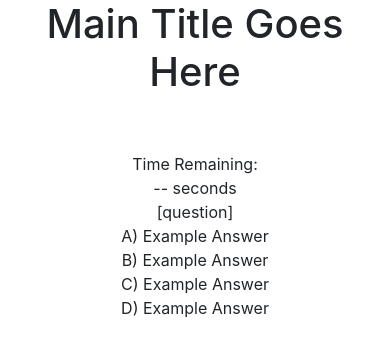
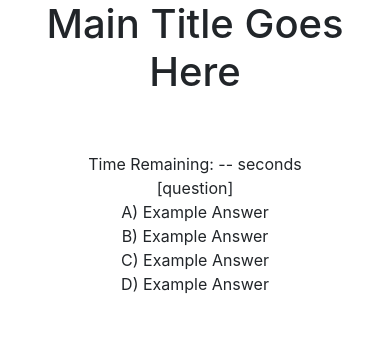
Before and after one commit to LandGod/TriviaGame, a plain HTML site: page index.html in a window 390 px wide. Drawn offline with nearby package versions, Linux system fonts and the light colour scheme.

Commit message:
Changed time remaining column to span entire container as there was no reason for it to be smaller and this caused text wrapping on smaller screens.

```diff
--- a/index.html
+++ b/index.html
@@ -28,7 +28,7 @@
 
                 <!-- Timer Remaining -->
                 <div class="row justify-content-center mx-auto">
-                    <div class="col-6 col-md-5 text-center mx-auto">
+                    <div class="col-12 col-md-10 text-center mx-auto">
                         Time Remaining: <span id="timer"> -- </span> seconds
                     </div>
                 </div>
```
